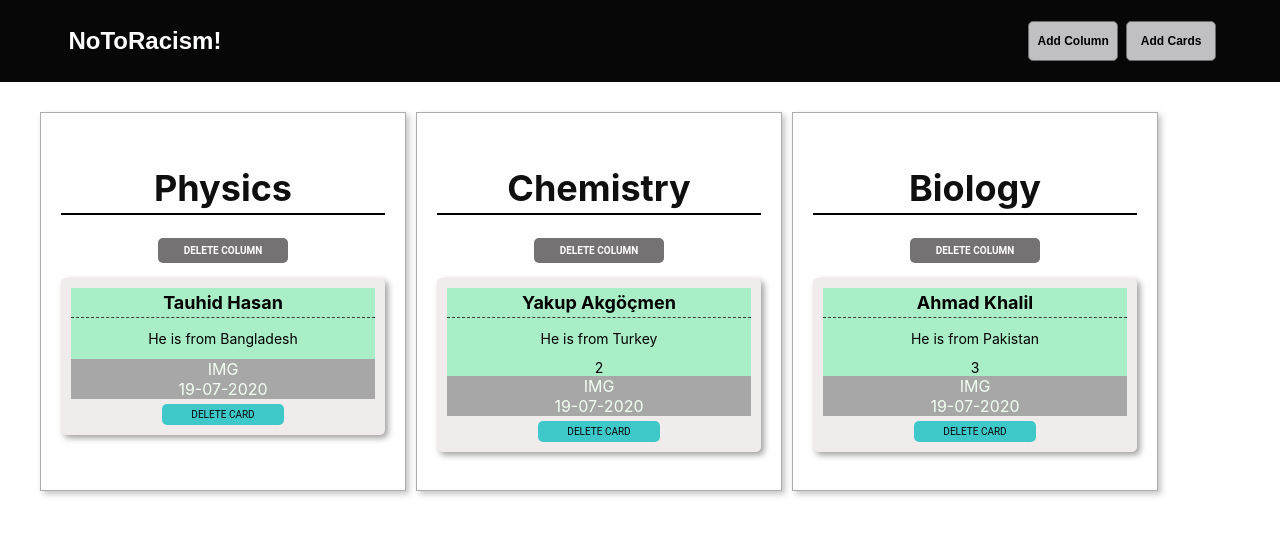
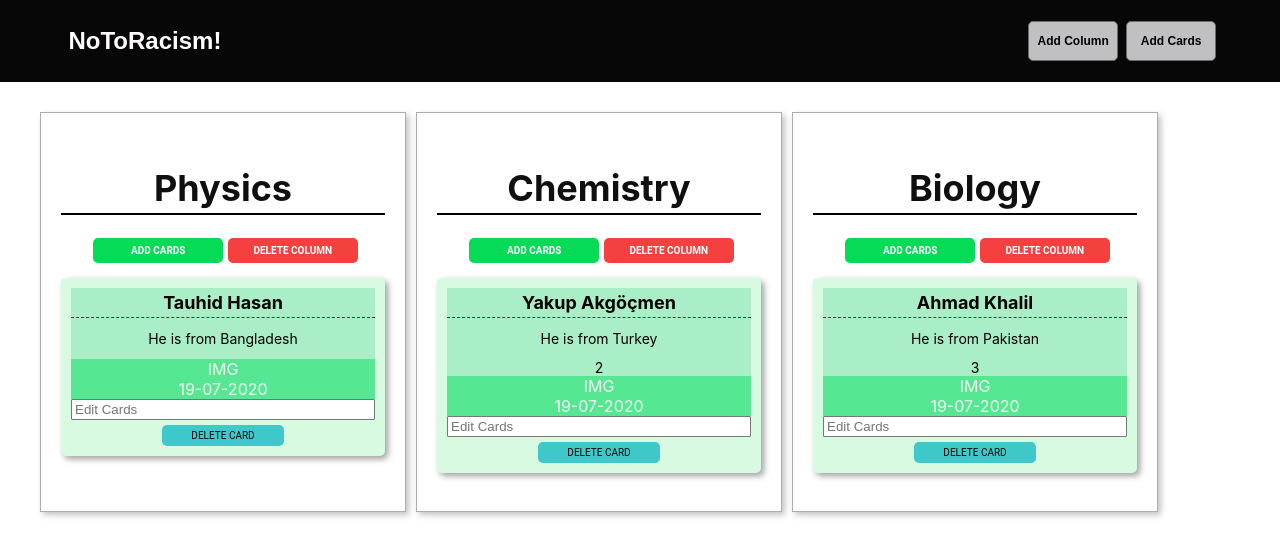
Before and after one commit to Hasan-2020/todocountryhasan, a React (Create React App) app: page / in a window 1280 px wide. Shown: the top 556 px of the page. Built offline with nearby package versions, Linux system fonts and the light colour scheme.

Commit message:
added button to column

```diff
--- a/src/Components/Card.js
+++ b/src/Components/Card.js
@@ -16,6 +16,7 @@ function Card({ Cards = ['any'], groupId, deleteCard }) {
 						<div className="card-info-right">
 							<div className="card-info-right-image">IMG</div>
 							<div className="card-info-right-date">{card.date}</div>
+							<input placeholder="Edit Cards"></input>
 						</div>
 					</div>
 					<div>
--- a/src/Components/Group.js
+++ b/src/Components/Group.js
@@ -18,7 +18,7 @@ function Group(props) {
 	if (block.length === 0) {
 		return (
 			<center>
-				<h1>Boyle Bir Grup Yok</h1>
+				<h1>There is no group like this </h1>
 			</center>
 		);
 	}
--- a/src/Components/Kolon.js
+++ b/src/Components/Kolon.js
@@ -9,6 +9,9 @@ function Kolon({ groups, deleteColon }) {
 		return (
 			<section className="column" key={group.groupId + Math.random()}>
 				<h2 className="column-header">{group.groupName}</h2>
+				<button className="column-button-add" type="button">
+					Add Cards
+				</button>
 				<button
 					onClick={() => {
 						deleteColon(i);
@@ -18,6 +21,7 @@ function Kolon({ groups, deleteColon }) {
 				>
 					Delete Column
 				</button>
+
 				<Card groupId={group.groupId} Cards={group.cards} />
 			</section>
 		);
--- a/src/Components/style.css
+++ b/src/Components/style.css
@@ -166,7 +166,7 @@ select {
 	margin-top: 15px;
 	border-radius: 5px;
 	box-shadow: 3px 3px 6px 0px rgba(0, 0, 0, 0.384);
-	background-color: #f0ecec;
+	background-color: #d8fae1;
 	padding: 10px;
 	/* display: flex; */
 	box-sizing: border-box;
@@ -195,8 +195,7 @@ select {
 }
 
 .card-info-right {
-	background-color: #a8a7a7;
-	margin-left: auto;
+	background-color: #55e792;
 	display: flex;
 	flex-direction: column;
 	justify-content: space-around;
@@ -229,8 +228,26 @@ select {
 	text-transform: uppercase;
 	border-radius: 5px;
 	margin-top: 5px;
+	margin-left: 5px;
 	outline: 0;
-	background: #747272;
+	background: #f54040;
+	width: 40%;
+	border: 0;
+	padding: 7px;
+	color: #ffffff;
+	font-size: 10px;
+	cursor: pointer;
+}
+
+.column-button-add {
+	font-family: 'Roboto', sans-serif;
+	font-weight: 600;
+	text-transform: uppercase;
+	border-radius: 5px;
+	margin-top: 5px;
+	margin-left: 5px;
+	outline: 0;
+	background: #05db57;
 	width: 40%;
 	border: 0;
 	padding: 7px;
```
